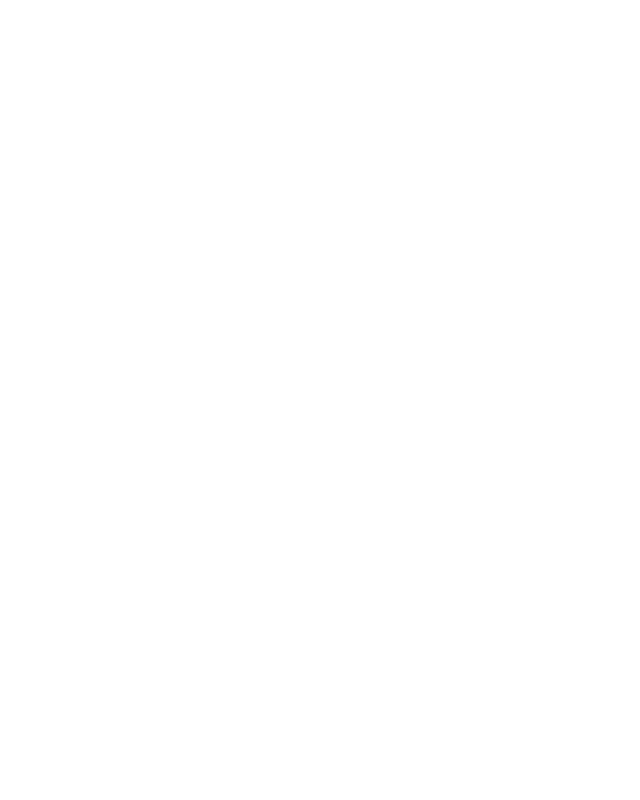
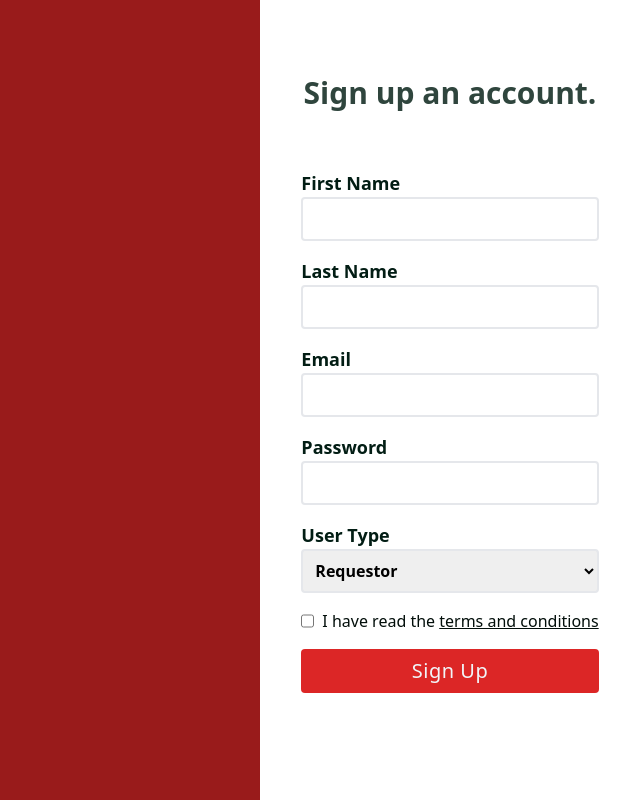
Before and after one commit to neildc14/capstone, a React (Vite) app in the folder client/: page /signup in a window 1280 px wide. Before the commit this address had no page. Shown: the whole page, without its empty margins (640-1280 px from the left). Built offline with nearby package versions, Linux system fonts and the light colour scheme.

Commit message:
initial signup page

```diff
--- a/client/src/App.jsx
+++ b/client/src/App.jsx
@@ -1,11 +1,13 @@
 import { Routes, Route } from "react-router-dom";
 import Login from "./pages/Login";
+import SignUp from "./pages/SignUp";
 
 function App() {
   return (
     <div className="App">
       <Routes>
         <Route path="/login" element={<Login />} />
+        <Route path="/signup" element={<SignUp />} />
       </Routes>
     </div>
   );
--- /dev/null
+++ b/client/src/hooks/useSelect.js
@@ -0,0 +1,13 @@
+import { useState, useEffect } from "react";
+
+const useSelect = () => {
+  const [value, setValue] = useState("");
+
+  const handleChange = (event) => {
+    setValue(event.target.value);
+  };
+
+  return [value, handleChange];
+};
+
+export default useSelect;
--- a/client/src/pages/Login.jsx
+++ b/client/src/pages/Login.jsx
@@ -11,7 +11,7 @@
     <div className="">
       <div className=" flex flex-col  md:flex-row-reverse justify-evenly md:justify-between h-screen mx-auto  md:px-0 ">
         <div className="md:w-1/3 grid place-items-center md:place-content-evenly gap-10 mx-6 md:mx-10 ">
-          <h1 className="w-full place-self-start text-xl md:text-3xl font-bold text-center text-green-1300">
+          <h1 className="w-full place-self-start text-3xl font-bold text-center text-green-1300">
             Log in to your account.
           </h1>
 
--- /dev/null
+++ b/client/src/pages/SignUp.jsx
@@ -0,0 +1,107 @@
+import React from "react";
+import FormInput from "../components/FormInput";
+import FormLabel from "../components/FormLabel";
+import useInput from "../hooks/useInput";
+import useSelect from "../hooks/useSelect";
+
+const SignUp = () => {
+  const [firstName, bindFirstName] = useInput();
+  const [lastName, bindLastName] = useInput();
+  const [email, bindEmail] = useInput();
+  const [password, bindPassword] = useInput();
+  const [terms, bindTerms] = useInput();
+
+  const [userType, changeUserType] = useSelect();
+
+  console.log(userType);
+
+  return (
+    <div className="">
+      <div className=" flex flex-col  md:flex-row-reverse justify-evenly md:justify-between h-screen mx-auto  md:px-0 ">
+        <div className="md:w-1/3 grid place-items-center md:place-content-evenly gap-10 mx-6 md:mx-10 ">
+          <h1 className="w-full place-self-start md:mt-14 text-3xl font-bold text-center text-green-1300">
+            Sign up an account.
+          </h1>
+
+          <form
+            action=""
+            className="w-full place-self-center md:place-self-start md:mb-20"
+          >
+            <div className="flex flex-col md:max-w-md mb-4">
+              <FormLabel htmlFor="first_name" label="First Name" />
+              <FormInput
+                type="text"
+                name="first_name"
+                autocomplete="off"
+                onChangeHook={bindFirstName}
+              />
+            </div>
+            <div className="flex flex-col md:max-w-md mb-4">
+              <FormLabel htmlFor="last_name" label="Last Name" />
+              <FormInput
+                type="text"
+                name="last_name"
+                autocomplete="off"
+                onChangeHook={bindLastName}
+              />
+            </div>
+            <div className="flex flex-col md:max-w-md mb-4">
+              <FormLabel htmlFor="email" label="Email" />
+              <FormInput
+                type="email"
+                name="email"
+                autocomplete="off"
+                onChangeHook={bindEmail}
+              />
+            </div>
+            <div className="flex flex-col md:max-w-md mb-4">
+              <FormLabel
+                htmlFor="password"
+                label="Password"
+                onChangeHook={bindPassword}
+              />
+              <FormInput type="password" name="password" />
+            </div>
+            <div className="flex flex-col md:max-w-md mb-4">
+              <FormLabel htmlFor="user_type" label="User Type" />
+              <select
+                name="user_type"
+                id="user_type"
+                className="w-full py-2 px-2 border-2 active:border-3 focus:border-3 outline-2 active:outline-green-300 hover:outline-green-300 focus:outline-green-300  rounded font-semibold"
+                onChange={changeUserType}
+              >
+                <option value="Requestor">Requestor</option>
+                <option value="Ambulance Personnel">Ambulance Personnel</option>
+                <option value="Ambulance Personnel">Administrator</option>
+              </select>
+            </div>
+            <div className="flex flex-row md:max-w-md mb-4 gap-2">
+              <input
+                type="checkbox"
+                className="border checked:bg-blue-500 "
+                name="terms"
+                {...bindTerms}
+              />
+              <label htmlFor="terms" className="text-green-1000">
+                I have read the{" "}
+                <a className="underline">terms and conditions</a>
+              </label>
+            </div>
+            <div className="mb-2">
+              <button
+                type="submit"
+                className="w-full py-2 rounded text-lg md:text-xl bg-red-600 hover:outline  active:outline outline-2 outline-red-600 outline-offset-2 hover:bg-red-700 transition ease-in-out text-slate-100 tracking-wide"
+              >
+                Sign Up
+              </button>
+            </div>
+          </form>
+        </div>
+
+        <div className="w-full hidden md:block bg-red-800 "></div>
+      </div>
+    </div>
+  );
+};
+
+export default SignUp;
```
